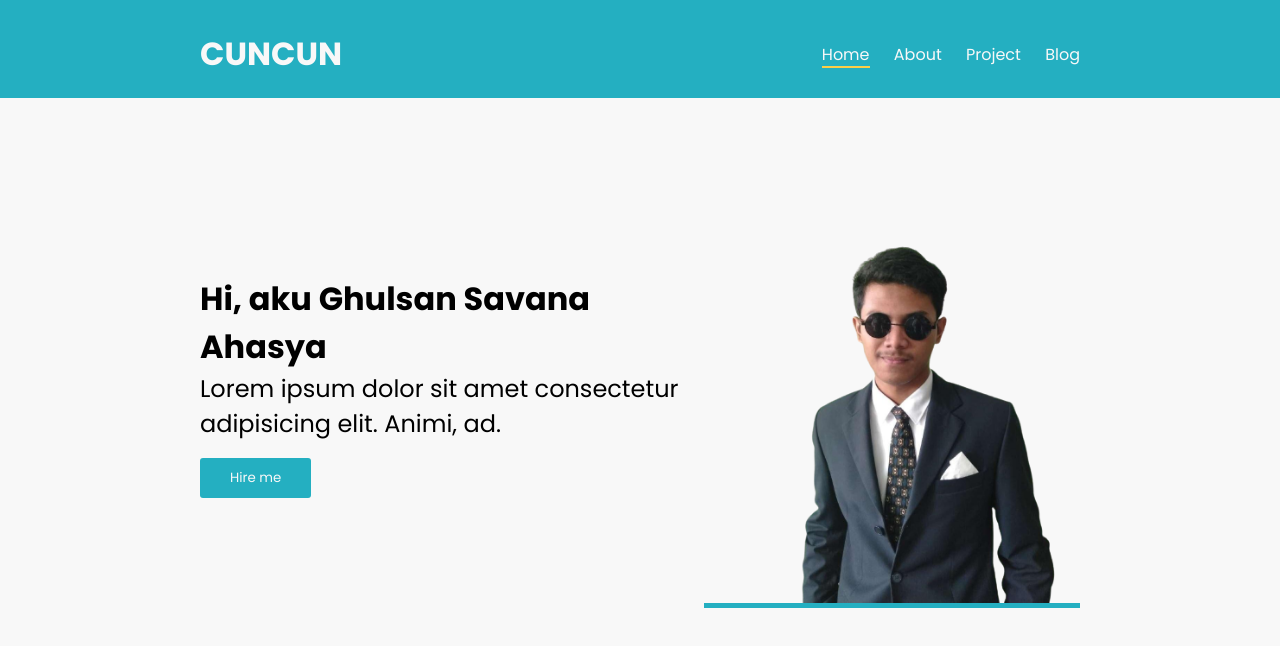
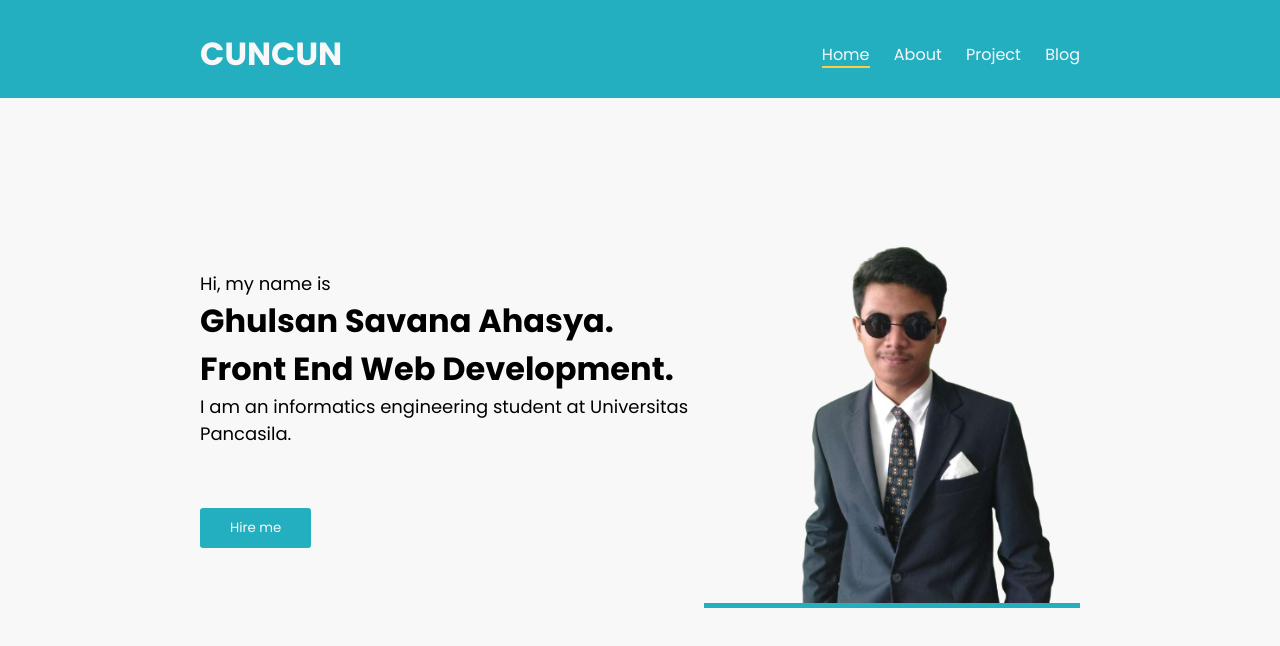
Before and after one commit to GhulsanSavanaAhasya/TPA1-GhulsanSavanaAhasya, a plain HTML site: page index.html in a window 1280 px wide. Drawn offline with Linux system fonts and the light colour scheme.

Commit message:
Membuat style pada home page hero banner

```diff
--- a/index.html
+++ b/index.html
@@ -34,7 +34,7 @@
 
         <div class="home-page">
             <div class="hero-banner">
-                <p><span>Hi, aku Ghulsan Savana Ahasya</span> <br> Lorem ipsum dolor sit amet consectetur adipisicing elit. Animi, ad.</p>
+                <p>Hi, my name is <br><span>Ghulsan Savana Ahasya. <br> Front End Web Development.</span> <br> I am an informatics engineering student at Universitas Pancasila.</p>
                 <img src="img/photo.png" alt="foto aku">
             </div>
             <a href=""><button>Hire me</button></a>
--- a/style.css
+++ b/style.css
@@ -48,12 +48,12 @@ body {
     display: flex;
     justify-content: space-between;
     align-items: center;
-    margin-bottom: -150px;
+    margin-bottom: -100px;
 }
 
 .hero-banner p {
-    font-size: 24px;
-    padding-right: 20px;
+    font-size: 18px;
+
 }
 
 .hero-banner span {
@@ -63,7 +63,7 @@ body {
 }
 
 .hero-banner img {
-    width: 500px;
+    width: 400px;
     height: 500px;
     border-bottom: #24afc1 5px solid;
 }
```
